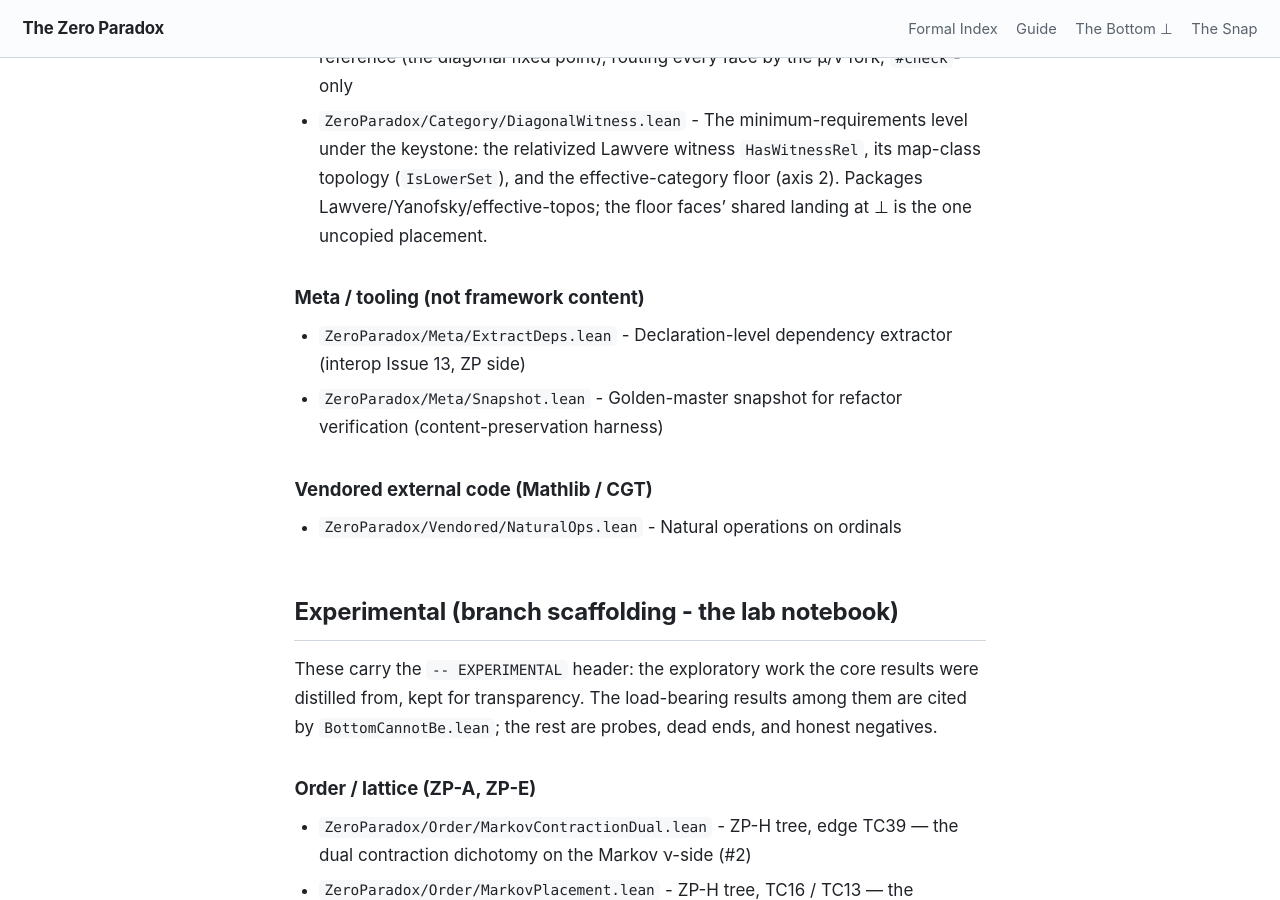
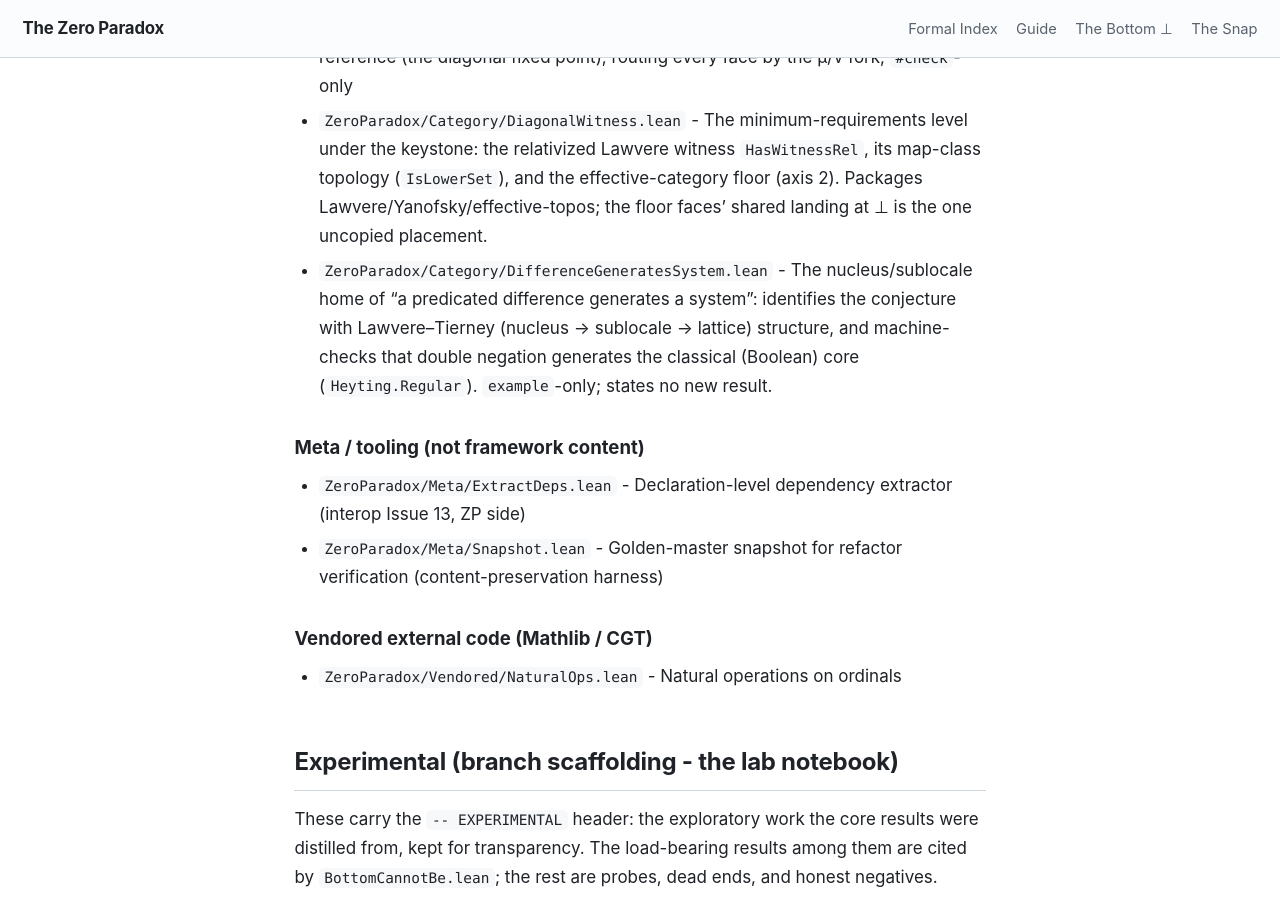
Before and after one commit to timbrigham/ZeroParadox, a Jekyll site: the page built from ZeroParadox/MANIFEST.md, in a window 1280 px wide and 900 px high, scrolled down 6303 px. Built offline with Jekyll 4.4.1, drawn with Linux system fonts in a browser that asks for light colours; our own code applies the rules of GitHub Pages for plain Markdown files.

Commit message:
@ difference-generates-system: double-negation to Boolean-core examples + Engineer's Take; MANIFEST row

```diff
--- a/ZeroParadox/MANIFEST.md
+++ b/ZeroParadox/MANIFEST.md
@@ -139,6 +139,7 @@ The framework's reviewed, load-bearing Lean, organized by domain folder. The for
 - `ZeroParadox/BottomCannotBe.lean` - Machine-checked verification index of results characterizing ⊥ (the bottom element)
 - `ZeroParadox/DiagonalFixedPoint.lean` - Machine-checked keystone index of self-reference (the diagonal fixed point), routing every face by the μ/ν fork; `#check`-only
 - `ZeroParadox/Category/DiagonalWitness.lean` - The minimum-requirements level under the keystone: the relativized Lawvere witness `HasWitnessRel`, its map-class topology (`IsLowerSet`), and the effective-category floor (axis 2). Packages Lawvere/Yanofsky/effective-topos; the floor faces' shared landing at ⊥ is the one uncopied placement.
+- `ZeroParadox/Category/DifferenceGeneratesSystem.lean` - The nucleus/sublocale home of "a predicated difference generates a system": identifies the conjecture with Lawvere–Tierney (nucleus → sublocale → lattice) structure, and machine-checks that double negation generates the classical (Boolean) core (`Heyting.Regular`). `example`-only; states no new result.
 
 ### Meta / tooling (not framework content)
 
```
Also changed, not shown: 1 other file.
